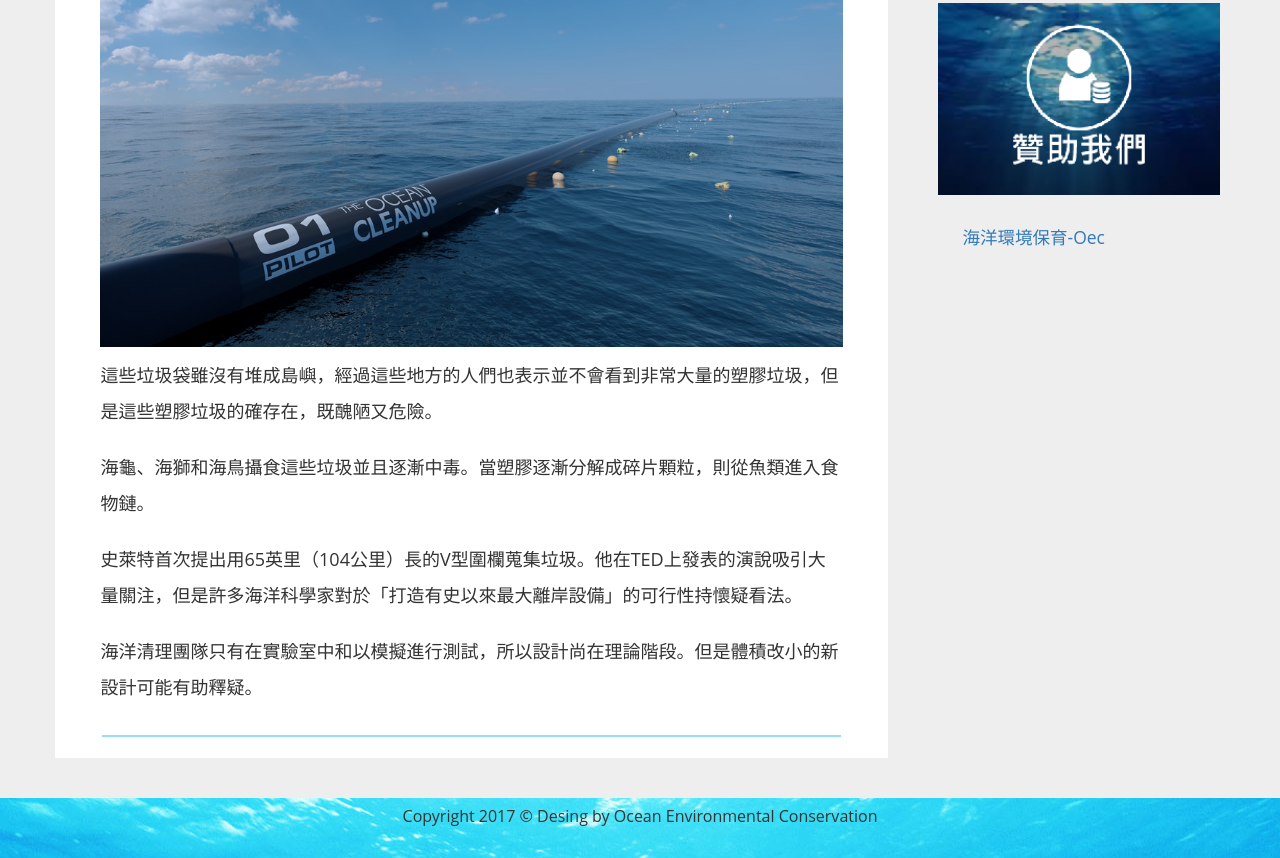
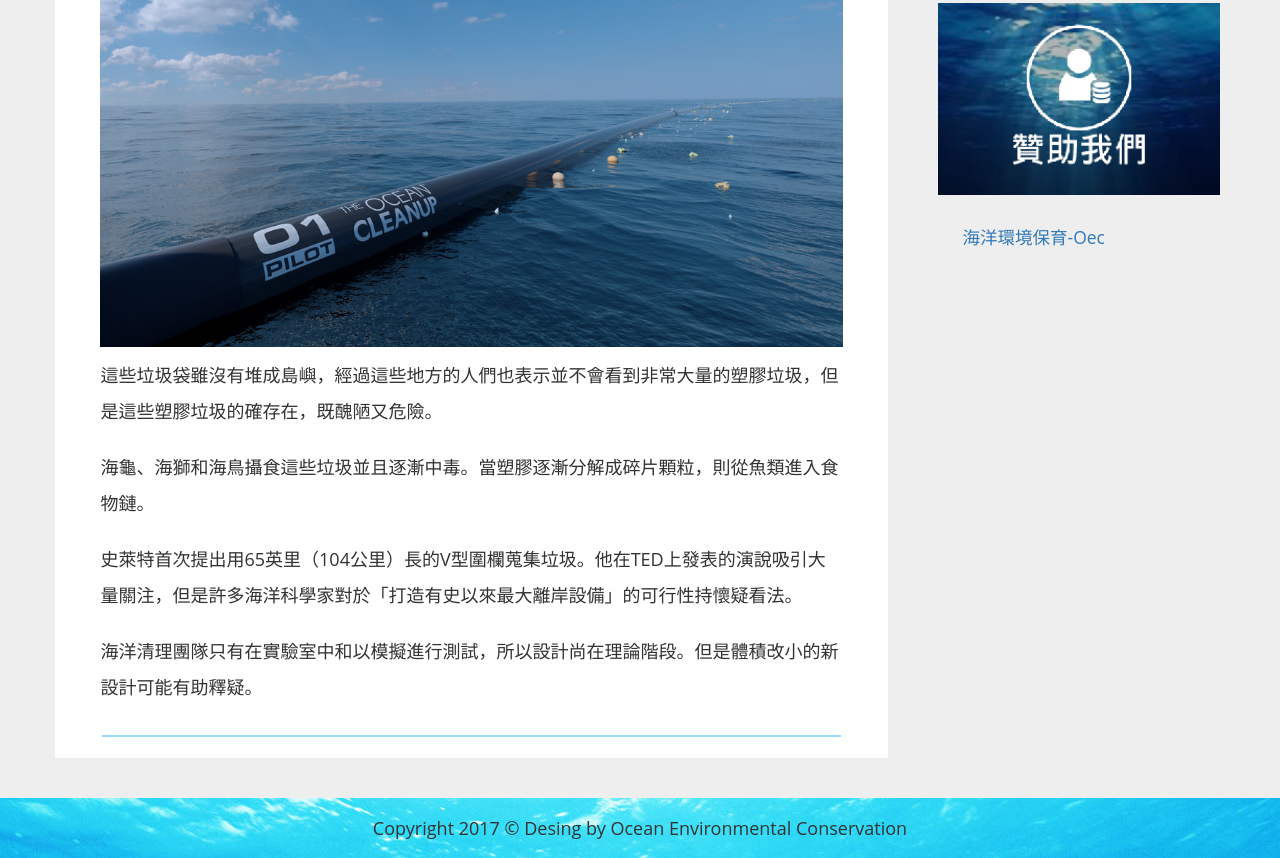
Before and after one commit to FrankZTH/OEC-info, a plain HTML site: page news_inside_example.html in a window 1280 px wide. Shown: the part 600-1458 px from the top of the page. Drawn offline with Linux system fonts and the light colour scheme.

Commit message:
Add files via upload

```diff
--- a/css/news_style.css
+++ b/css/news_style.css
@@ -1,6 +1,9 @@
 ul li
 {
     list-style-type: none;/*去點*/
+}
+html{
+  overflow-x: hidden;
 }
 body{
   padding:0px;
@@ -309,8 +312,8 @@
   line-height: 60px;
   position: relative;
   text-align: center;
-  top: -12px;
-  font-size: 16px;
+  top: 0px;
+  font-size: 18px;
 }
 /*----------------------------------------------------------footer*/
 /*----------------------------------------------------------content*/
```
